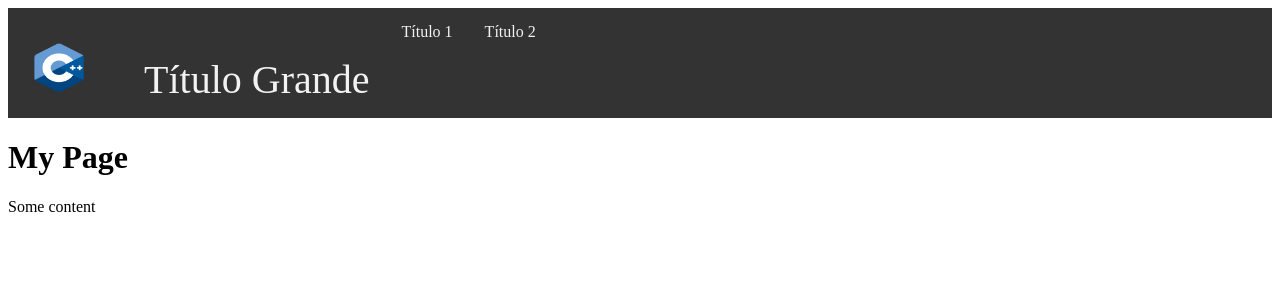
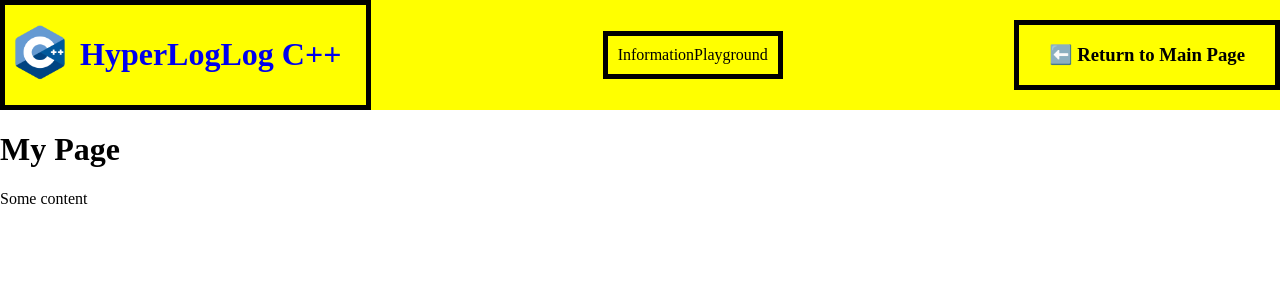
Before and after one commit to Fabrizzio20k/HyperLogLog_Cpp, a Next.js app in the folder frontend/: page / in a window 1280 px wide. Shown: the top 300 px of the page. Built offline with nearby package versions, Linux system fonts and the light colour scheme.

Commit message:
Upload changes

```diff
--- a/frontend/src/app/layout.js
+++ b/frontend/src/app/layout.js
@@ -1,4 +1,6 @@
-import Navbar from "@/components/Navbar/navbar"
+import Image from 'next/image';
+import Link from 'next/link';
+import './styles.css'
 
 export const metadata = {
   title: 'HyperLogLog C++',
@@ -9,7 +11,23 @@ export default function RootLayout({ children }) {
  return (
     <html lang="en">
       <body>
-        <Navbar />
+        <div className="navbar">
+            <div className = "left">
+                <Link href="/" style={{ textDecoration: 'none' }}>
+                  <Image src="/cpp_logo.png" alt="logo" width={50} height={55} />
+                </Link>
+                <Link href="/" style={{ textDecoration: 'none' }}>
+                <h1>HyperLogLog C++</h1>
+                </Link>
+            </div>
+            <div className = "center">
+                <div className = "information">Information</div>
+                <div className = "documentation">Playground</div>
+            </div>
+            <div className = "right">
+                <h3> ⬅️ Return to Main Page</h3>
+            </div>
+        </div>
         {children}
 
         </body>
--- /dev/null
+++ b/frontend/src/app/styles.css
@@ -0,0 +1,37 @@
+body{
+  margin: 0;
+  padding: 0;
+}
+.navbar{
+  display: flex;
+  justify-content: space-between;
+  align-items: center;
+  background-color: yellow;
+}
+
+.left{
+  display: flex;
+  flex-wrap: wrap;
+  justify-content: space-between;
+  align-items: center;
+  padding: 10px;
+  border: 5px black solid;
+}
+.left h1{
+  padding: 0 15px;
+}
+
+.center{
+  display: flex;
+  justify-content: space-between;
+  align-items: center;
+  padding: 10px;
+  border: 5px black solid;
+}
+.right{
+  display: flex;
+  justify-content: space-between;
+  align-items: center;
+  padding: 0 30px;
+  border: 5px black solid;
+}
--- a/frontend/src/components/Navbar/Navbar.jsx
+++ /dev/null
@@ -1,20 +0,0 @@
-import Image from "next/image";
-import styles from "./styles.module.css";
-
-export default function Navbar() {
-    return (
-        <div className={styles.navbar}>
-            <a href="#home" className={styles.navlogo}>
-                <Image
-                    className={styles.logo}
-                    src="/cpp_logo.png"
-                    alt="Logo"
-                    width={50}
-                    height={50}
-                />
-                Título Grande</a>
-            <a href="#link1" className="navtitle">Título 1</a>
-            <a href="#link2" className="navtitle">Título 2</a>
-        </div>
-    );
-}
--- a/frontend/src/components/Navbar/styles.module.css
+++ /dev/null
@@ -1,33 +0,0 @@
-.navbar {
-    overflow: hidden;
-    background-color: #333;
-  }
-
-  .navbar a {
-    float: left;
-    display: block;
-    color: #f2f2f2;
-    text-align: center;
-    padding: 15px 16px;
-    text-decoration: none;
-  }
-
-  .navbar a:hover {
-    background-color: #ddd;
-    color: black;
-  }
-
-  .navlogo {
-    float: left;
-    font-size: 40px;
-    margin-left: 10px;
-  }
-
-  .logo{
-    margin-right: 60px;
-    margin-top: 20px;
-  }
-
-  .navtitle {
-    float: center;
-  }
```
